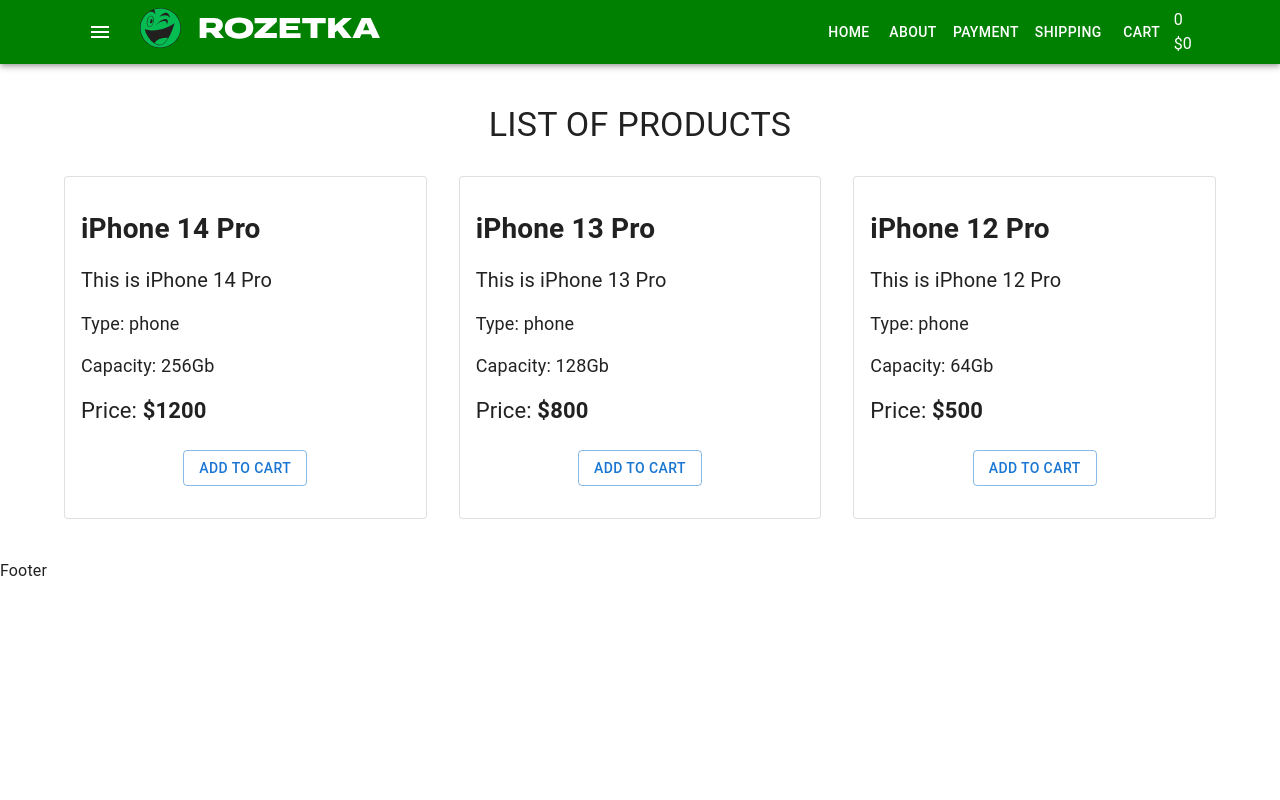
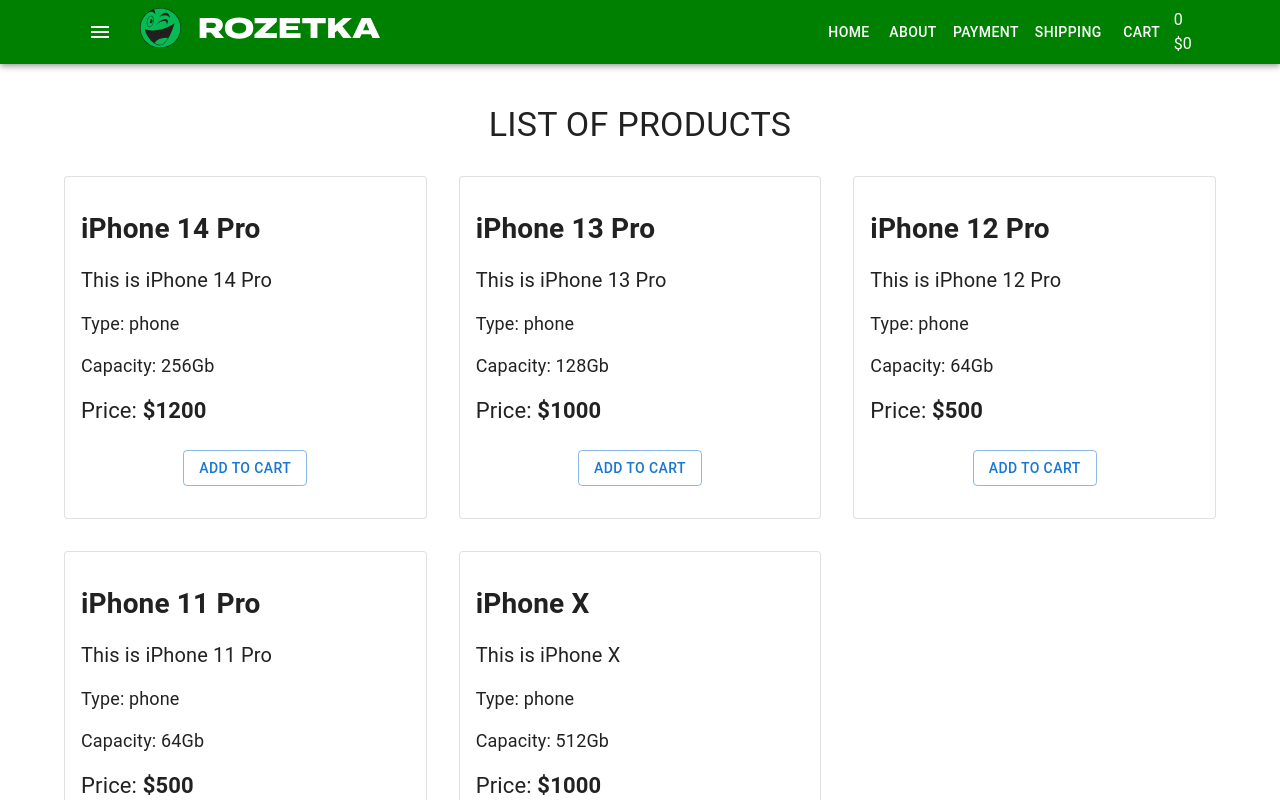
Before and after one commit to NonnaGrigorovich/react-29-11, a React (Create React App) app: page / in a window 1280 px wide. Shown: the top 800 px of the page. Built offline with nearby package versions, Linux system fonts and the light colour scheme.

Commit message:
add productsArray.map in ProductList.tsx

```diff
--- a/src/components/Products/ProductList.tsx
+++ b/src/components/Products/ProductList.tsx
@@ -1,5 +1,6 @@
 import { Grid, Typography } from '@mui/material'
 import ProductListItem from './ProductListItem'
+import productsArray from 'utils/productsArray'
 
 type Props = {}
 
@@ -19,33 +20,17 @@
             </Typography>
 
             <Grid container spacing={4}>
-                <Grid item xs={12} sm={4}>
-                    <ProductListItem
-                        title="iPhone 14 Pro"
-                        description="This is iPhone 14 Pro"
-                        type="phone"
-                        capacity="256"
-                        price={1200}
-                    />
-                </Grid>
-                <Grid item xs={12} sm={4}>
-                    <ProductListItem
-                        title="iPhone 13 Pro"
-                        description="This is iPhone 13 Pro"
-                        type="phone"
-                        capacity="128"
-                        price={800}
-                    />
-                </Grid>
-                <Grid item xs={12} sm={4}>
-                    <ProductListItem
-                        title="iPhone 12 Pro"
-                        description="This is iPhone 12 Pro"
-                        type="phone"
-                        capacity="64"
-                        price={500}
-                    />
-                </Grid>
+                {productsArray.map(({title, description, type, capacity, price}) => (
+                    <Grid item xs={12} sm={4}>
+                        <ProductListItem
+                            title={title}
+                            description={description}
+                            type={type}
+                            capacity={capacity}
+                            price={price}
+                        />
+                    </Grid>
+                ))}
             </Grid>
         </>
     )
```
